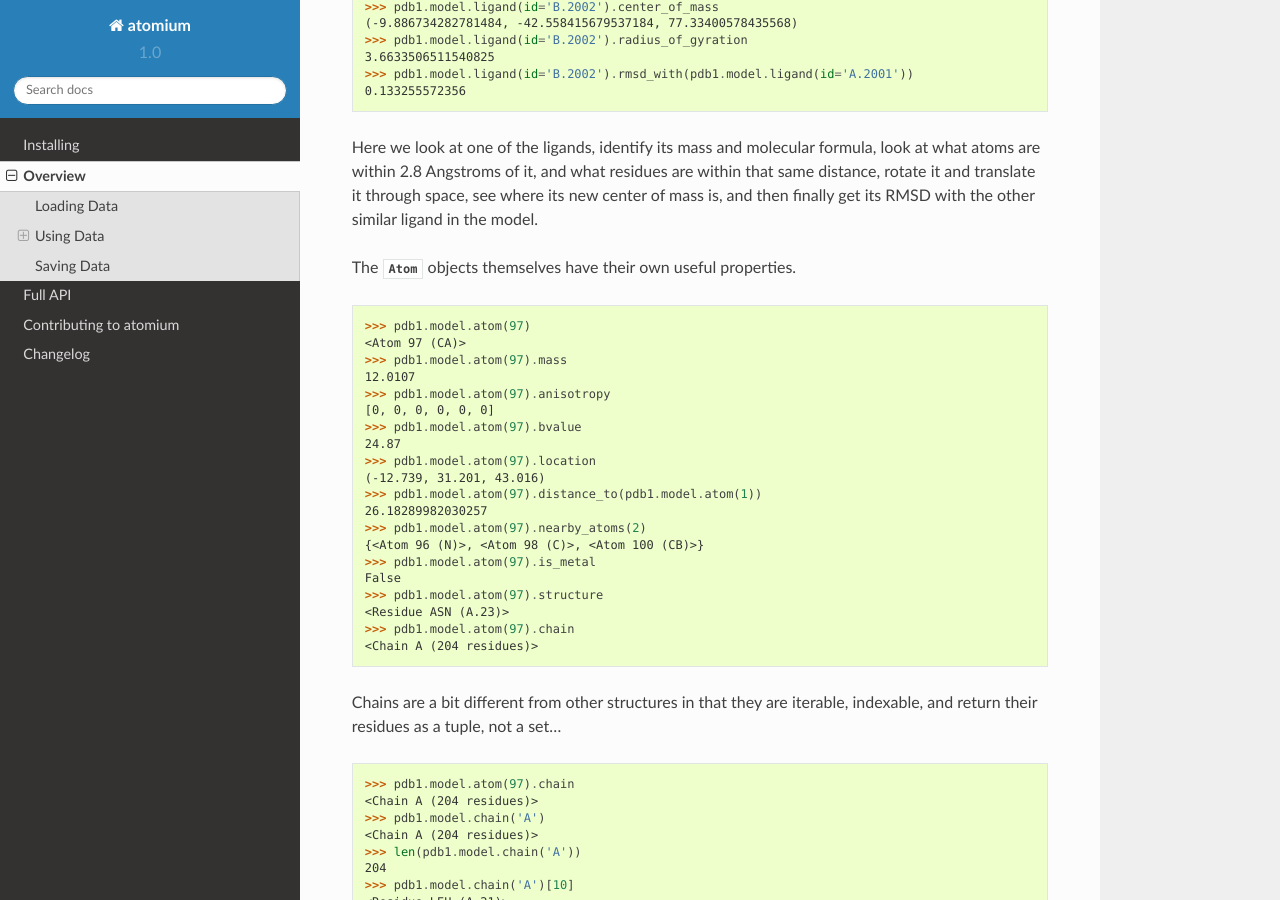
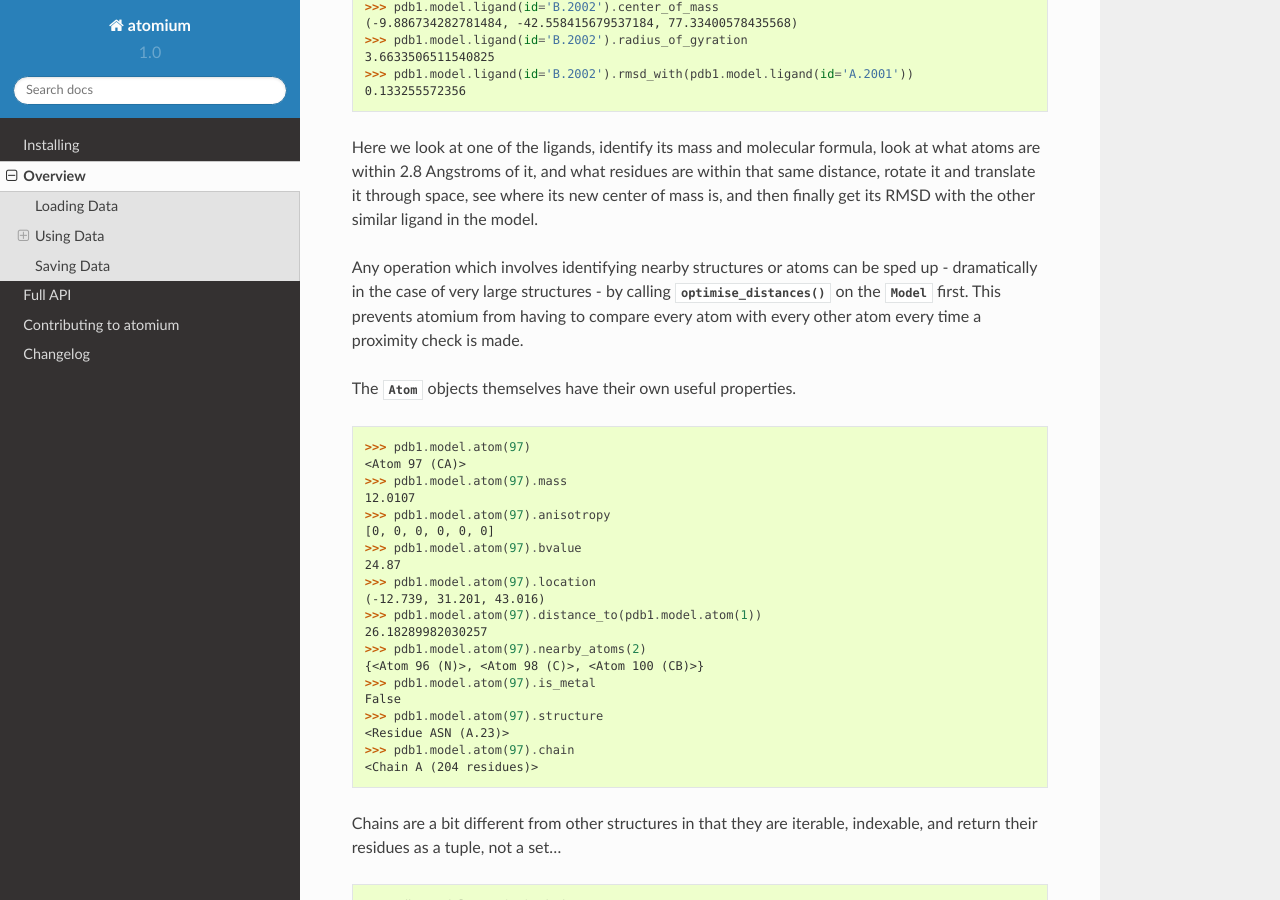
Before and after one commit to samirelanduk/atomium, a Sphinx documentation site: the page built from docs/source/overview.rst, in a window 1280 px wide and 900 px high, scrolled down 3406 px. Built offline with Sphinx 7.4.7 and the Read the Docs theme 2.0.0, drawn with Linux system fonts in a browser that asks for light colours.

```diff
--- a/docs/source/overview.rst
+++ b/docs/source/overview.rst
@@ -183,6 +183,12 @@ that same distance, rotate it and translate it through space, see where its new
 center of mass is, and then finally get its RMSD with the other similar ligand
 in the model.
 
+Any operation which involves identifying nearby structures or atoms can be sped
+up - dramatically in the case of very large structures - by calling
+:py:meth:`~.Model.optimise_distances` on the :py:class:`.Model` first. This
+prevents atomium from having to compare every atom with every other atom every
+time a proximity check is made.
+
 The :py:class:`.Atom` objects themselves have their own useful properties.
 
     >>> pdb1.model.atom(97)
```
Also changed, not shown: README.rst (+19 -4 lines), docs/source/changelog.rst (+9 -0 lines).
